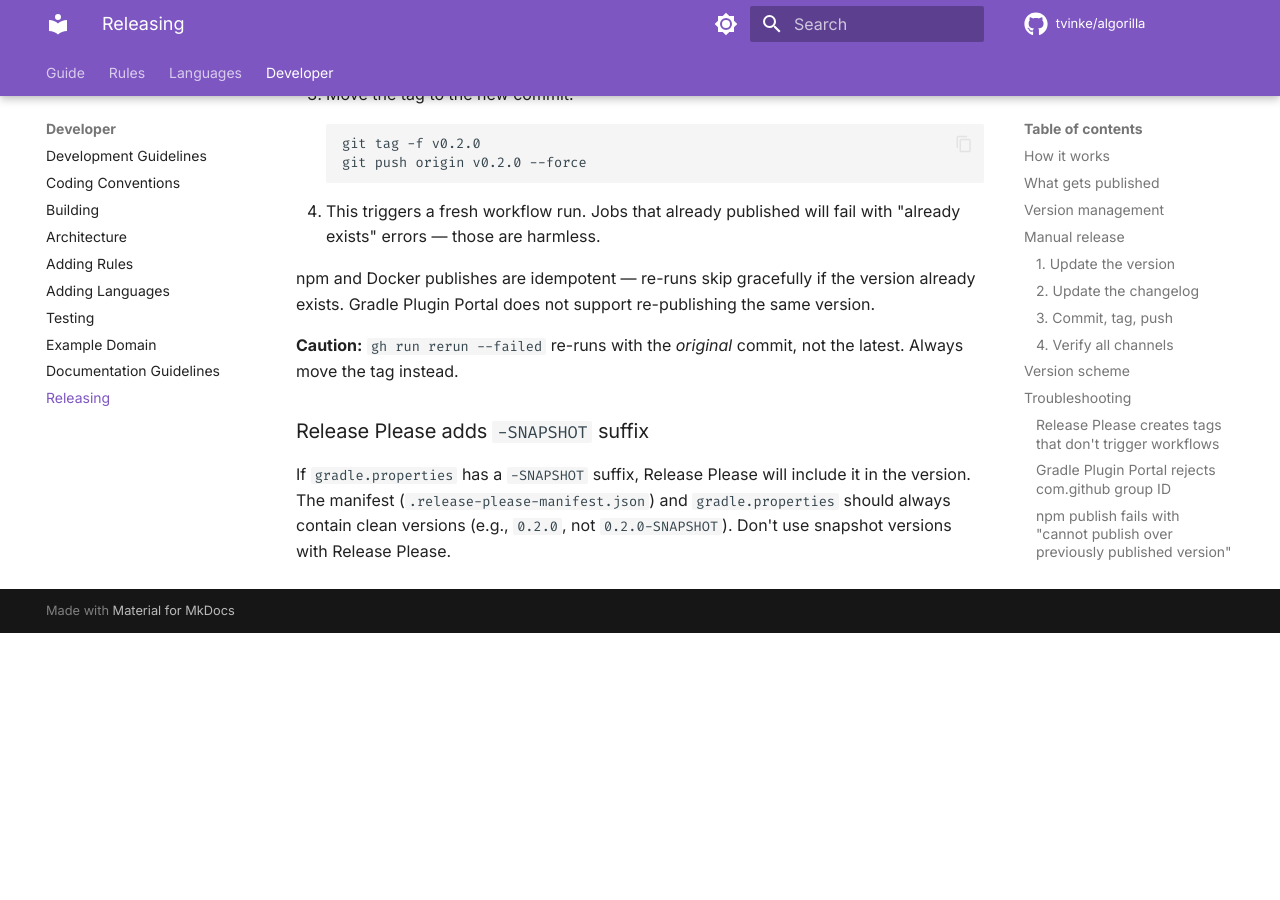
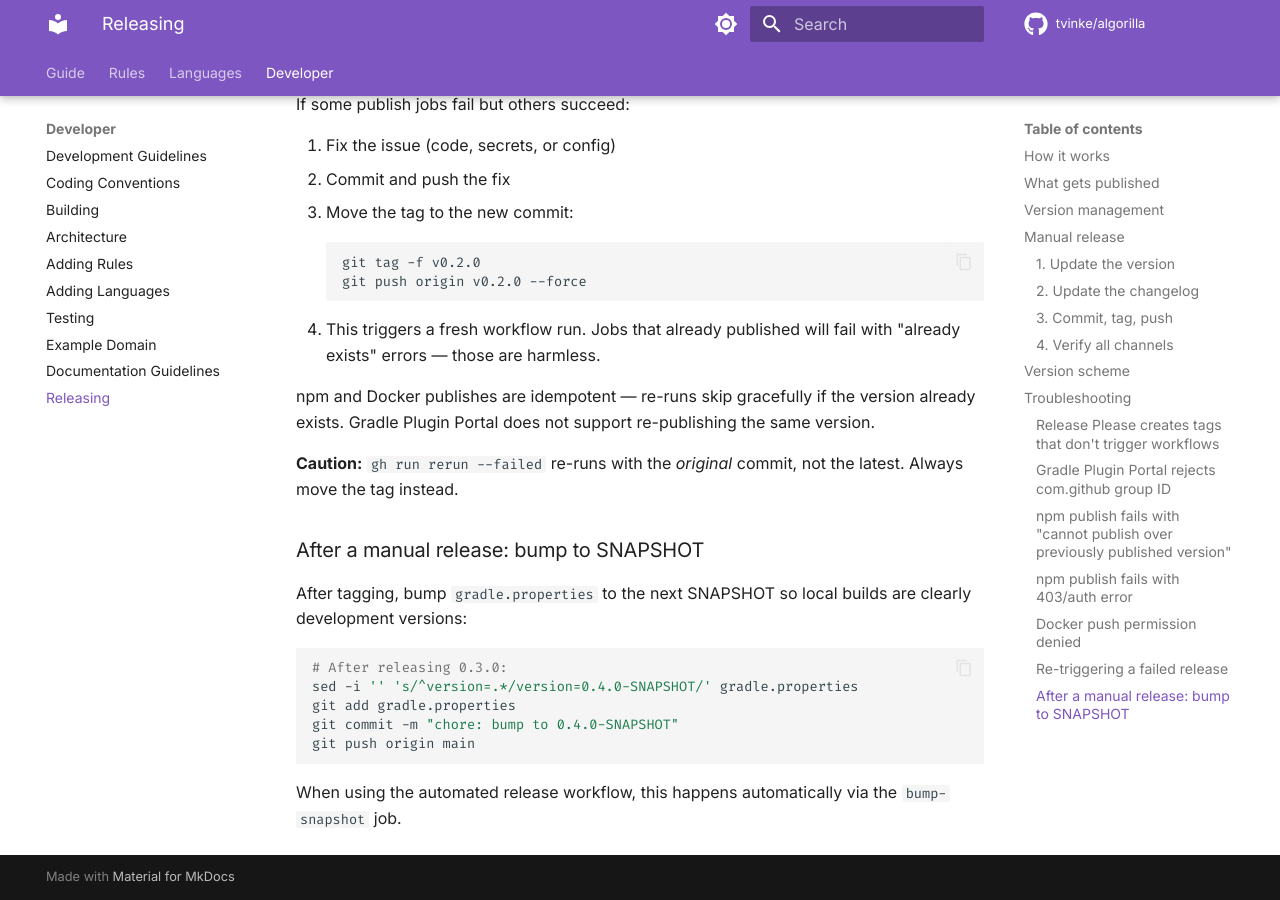
Before and after one commit to tvinke/algorilla, an MkDocs documentation site: the page built from docs/docs/developer/releasing.md, in a window 1280 px wide and 900 px high, scrolled down 3499 px. Built offline with MkDocs 1.6.1 and Material for MkDocs 9.7.7, drawn with Linux system fonts in a browser that asks for light colours; comment, search, counter and statistics services are not loaded; before the commit the page ends 4132 px from its top, so only the background shows below that; some of the changed text lies outside the part shown.

Commit message:
chore: SNAPSHOT version lifecycle
- gradle.properties now uses -SNAPSHOT during development
- Release workflow strips SNAPSHOT when building from a tag
- Post-release job auto-bumps to next SNAPSHOT (e.g. 0.3.0 → 0.4.0-SNAPSHOT)
- Release Please no longer manages gradle.properties (just CHANGELOG + tags)
- Set current version to 0.3.0-SNAPSHOT

````diff
--- a/docs/docs/developer/releasing.md
+++ b/docs/docs/developer/releasing.md
@@ -32,12 +32,14 @@ All secrets are repository secrets in GitHub (Settings > Secrets > Actions).
 The project version lives in one place: `gradle.properties`.
 
 ```properties
-version=0.2.0
+version=0.3.0-SNAPSHOT
 ```
 
 All modules read this at build time. The CLI `--version` flag reads it from a generated properties file in the JAR. There is no hardcoded version string anywhere in source code.
 
-Release Please bumps this file automatically. You should not need to edit it by hand.
+**SNAPSHOT lifecycle:** during development, the version is always `X.Y.0-SNAPSHOT`. The release workflow strips `-SNAPSHOT` when building from a tag. After publishing, a post-release job automatically bumps to the next SNAPSHOT (e.g. `0.3.0` → `0.4.0-SNAPSHOT`).
+
+Release Please manages the CHANGELOG and git tags, but does not touch `gradle.properties` — the release workflow handles that.
 
 ## Manual release
 
@@ -45,7 +47,7 @@ If you need to release without Release Please (e.g., first release, hotfix):
 
 ### 1. Update the version
 
-Edit `gradle.properties`:
+Set `gradle.properties` to the clean release version (strip `-SNAPSHOT`):
 
 ```properties
 version=0.3.0
@@ -130,6 +132,16 @@ npm and Docker publishes are idempotent — re-runs skip gracefully if the versi
 
 **Caution:** `gh run rerun --failed` re-runs with the *original* commit, not the latest. Always move the tag instead.
 
-### Release Please adds `-SNAPSHOT` suffix
+### After a manual release: bump to SNAPSHOT
 
-If `gradle.properties` has a `-SNAPSHOT` suffix, Release Please will include it in the version. The manifest (`.release-please-manifest.json`) and `gradle.properties` should always contain clean versions (e.g., `0.2.0`, not `0.2.0-SNAPSHOT`). Don't use snapshot versions with Release Please.
+After tagging, bump `gradle.properties` to the next SNAPSHOT so local builds are clearly development versions:
+
+```bash
+# After releasing 0.3.0:
+sed -i '' 's/^version=.*/version=0.4.0-SNAPSHOT/' gradle.properties
+git add gradle.properties
+git commit -m "chore: bump to 0.4.0-SNAPSHOT"
+git push origin main
+```
+
+When using the automated release workflow, this happens automatically via the `bump-snapshot` job.
````
Also changed, not shown: release-please-config.json (+1 -8 lines), 2 other files.
